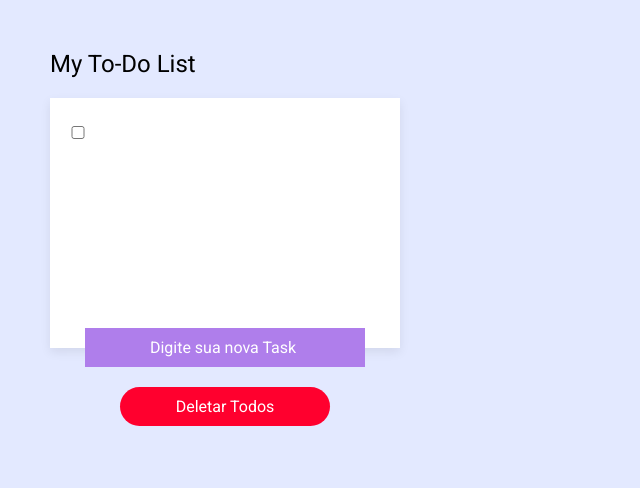
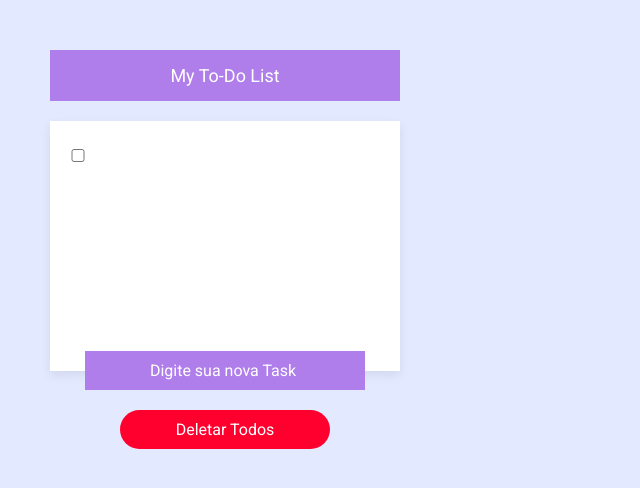
Before and after one commit to Leandro223/TodoList, an Angular app: page / in a window 1280 px wide. Shown: the top 488 px of the page, without its empty margins (0-640 px from the left). Built offline with nearby package versions, Linux system fonts and the light colour scheme.

Commit message:
Estilização do header

```diff
--- a/src/app/modules/home/componets/header/header.component.scss
+++ b/src/app/modules/home/componets/header/header.component.scss
@@ -0,0 +1,12 @@
+@import'../../../../../dist/scss/variables.scss';
+
+h1{
+    width: 100%;
+    padding: 15px 0;
+
+    text-align: center;
+    font-size: 18px;
+    color: $secondary-text-color;
+
+    background-color: $tertiary-background-color;
+  }
```
